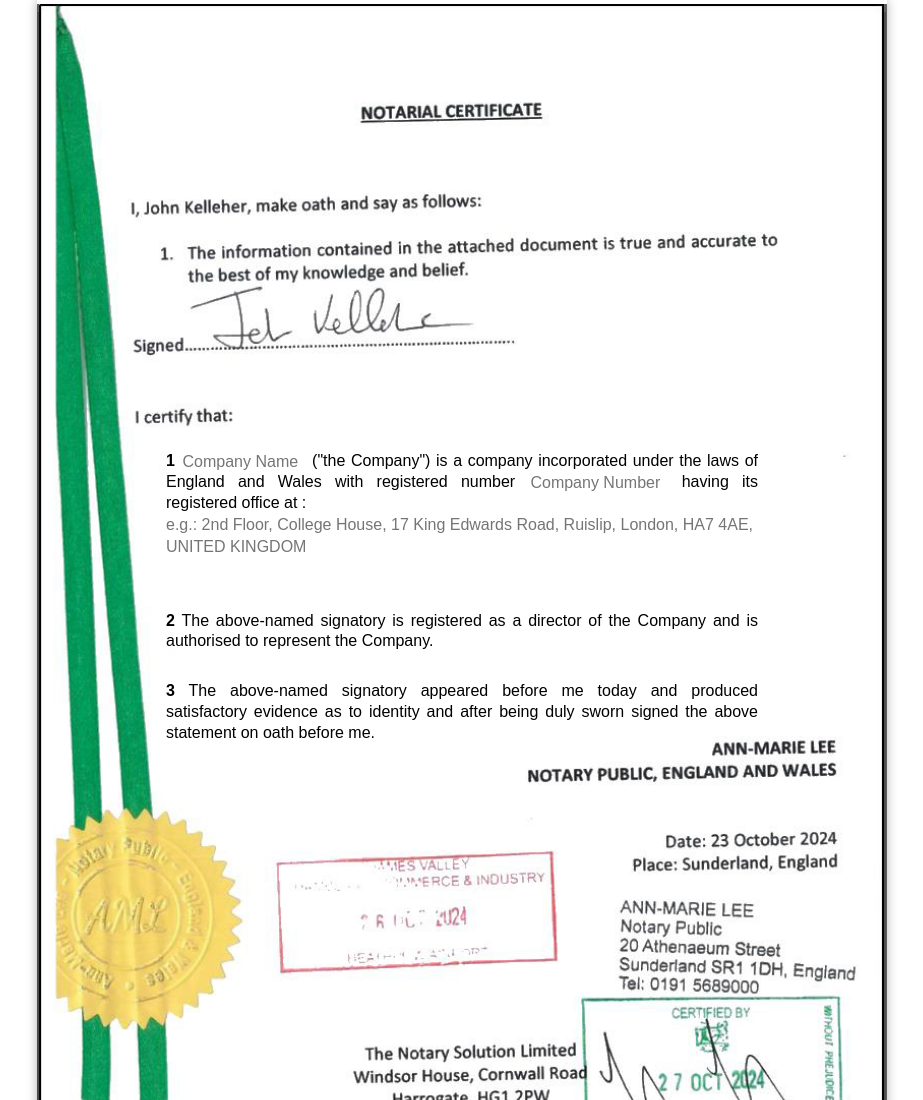
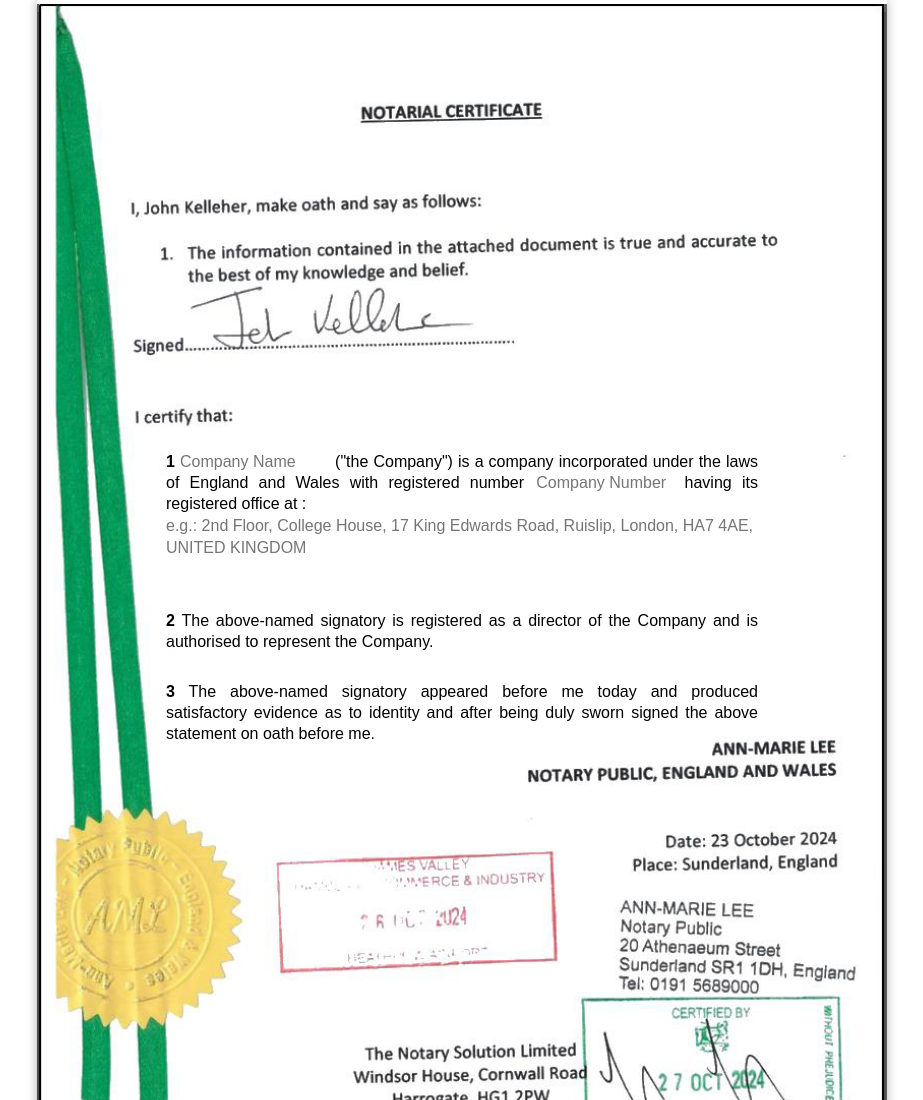
Before and after one commit to abdoultd/wordpress-pdf, a plain HTML site: page public/formulaire.html in a window 1280 px wide. Shown: the top 1100 px of the page, without its empty margins (178-1101 px from the left). Drawn offline with nearby package versions, Linux system fonts and the light colour scheme.

Commit message:
Add files via upload

```diff
--- a/public/formulaire.html
+++ b/public/formulaire.html
@@ -465,6 +465,41 @@ textarea#companyAddress {
 .sentence:nth-child(1) {
   margin-bottom: 8px !important; /* Ajustez cette valeur */
 }
+#companyName {
+  width: 100%;
+  min-width: 150px;
+  max-width: 100%;
+  font-family: inherit;
+  font-size: 16px;
+  line-height: 1.4;
+  border: none;
+  outline: none;
+  background: transparent;
+  padding: 0;
+  margin: 0;
+  display: inline-block;
+  resize: none;
+  overflow: hidden;
+  white-space: pre-wrap;
+  word-wrap: break-word;
+  overflow-wrap: break-word;
+}
+.input-inline {
+  border: none;
+  outline: none;
+  font-size: 16px;
+  font-family: inherit;
+  background: transparent;
+  min-width: 50px;
+  display: inline;        /* important : reste dans le flux de texte */
+  width: auto;
+  white-space: normal;    /* autorise retour à la ligne */
+  word-break: break-word; /* casse si trop long */
+  vertical-align: baseline; /* aligne parfaitement avec le texte */
+}
+
+
+
 </style>
   <script src="https://cdnjs.cloudflare.com/ajax/libs/jspdf/2.5.1/jspdf.umd.min.js"></script>
   <script src="https://html2canvas.hertzen.com/dist/html2canvas.min.js"></script>
@@ -479,7 +514,7 @@ textarea#companyAddress {
     <div class="certificate-content">
       <div class="sentence">
        <span class="sentence-number">1</span>
-       <input class="input-inline auto-width" id="companyName" placeholder="Company Name" />
+        <input class="input-inline" id="companyName" placeholder="Company Name" />
         ("the Company") is a company incorporated under the laws of England and Wales with registered number
        <input class="input-inline auto-width" id="companyNumber" placeholder="Company Number" />
        having its registered office at :<br>
@@ -1289,15 +1324,6 @@ addressField.addEventListener('paste', function(e) {
     }
   });
 
-  const inputs = document.querySelectorAll('.auto-width');
-  inputs.forEach(input => {
-    input.style.width = '10px';
-    input.addEventListener('input', () => {
-      input.style.width = '10px';
-      input.style.width = (input.value.length + 1) + 'ch';
-    });
-  });
-
   const { jsPDF } = window.jspdf;
 
   const certInputs = document.querySelectorAll('.input-inline');
```
